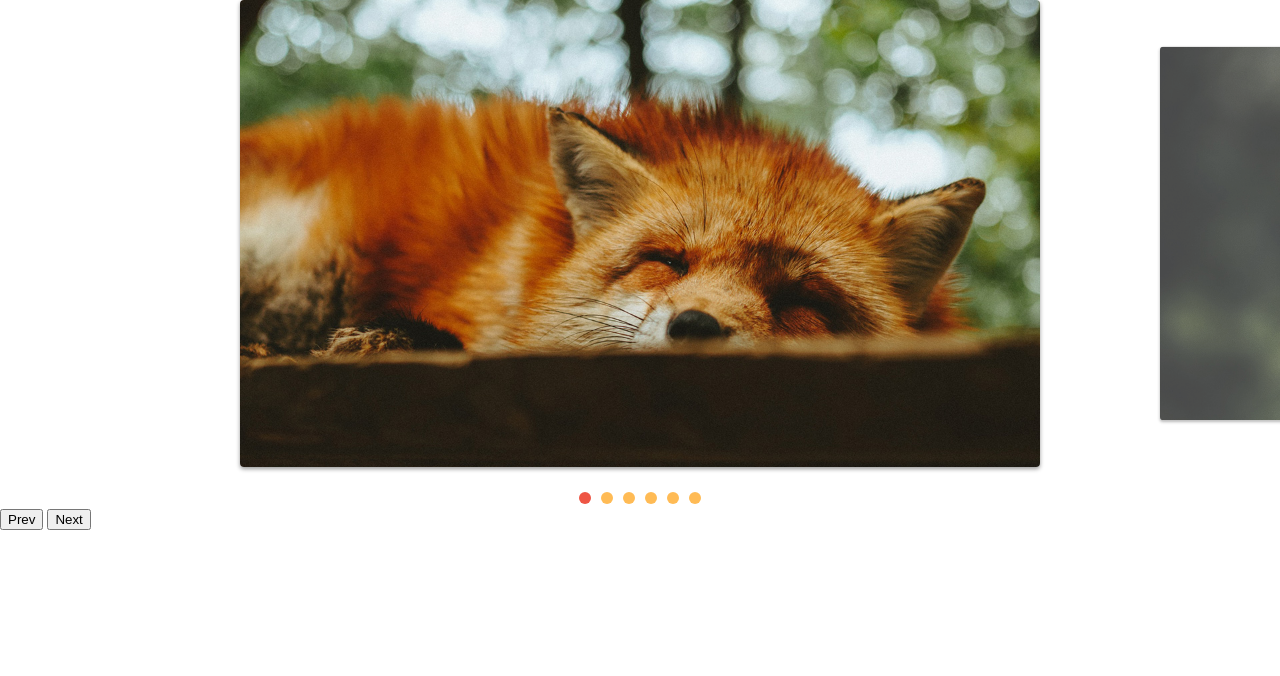
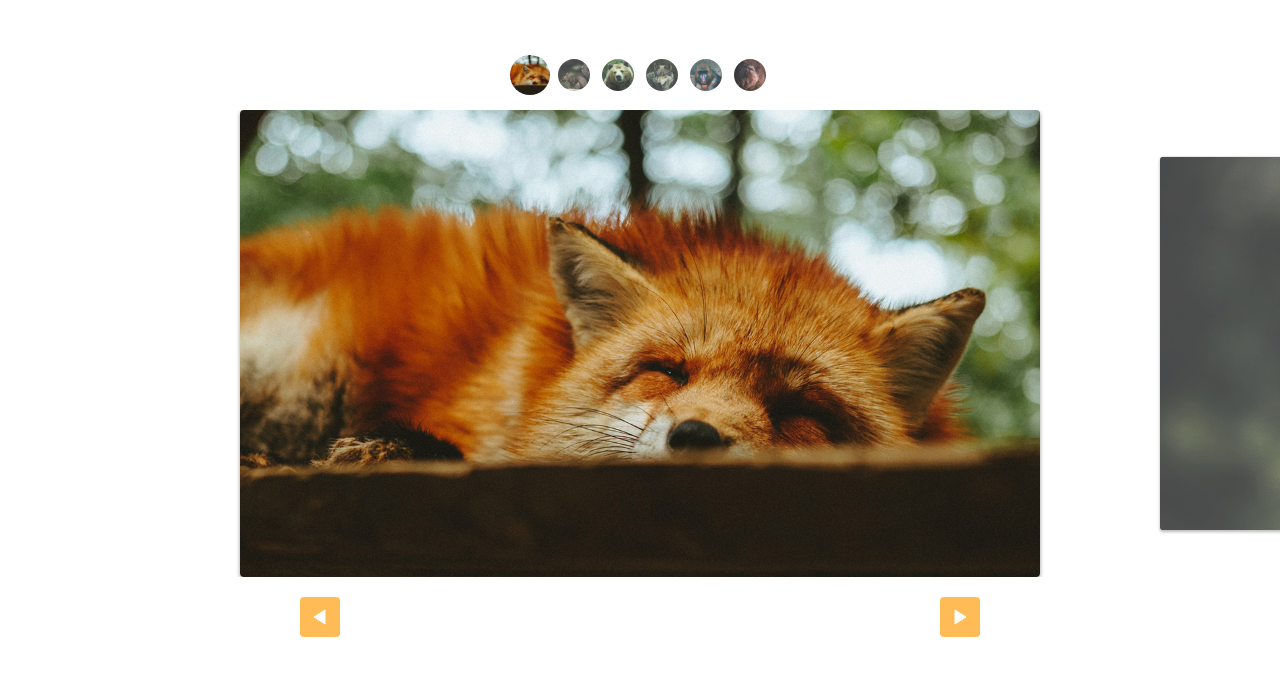
Before and after one commit to roliveirajr01/slide, a plain HTML site: page index.html in a window 1280 px wide. Drawn offline with Linux system fonts and the light colour scheme.

Commit message:
feat: custom control styled

```diff
--- a/css/style.css
+++ b/css/style.css
@@ -64,3 +64,44 @@ body {
   [data-control="slide"] li a:hover {
     background: #e54;
   }
+  .custom-control {
+    display: flex;
+    justify-content: center;
+    margin-top: 40px;
+    flex-wrap: wrap;
+  }
+  .custom-control li {
+    opacity: .8;
+    transform: scale(.8);
+    width: 40px;
+    height: 40px;
+    border-radius: 50%;
+    overflow: hidden;
+    margin: 15px 2px;
+    box-shadow: 0, 2px 2px rgb(0, 0, 0, .5);
+    transition: .3s;
+  }
+  .custom-control li.active {
+    opacity: 1;
+    transform: scale(1);
+  }
+
+  .arrow-nav {
+    display: flex;
+    justify-content: space-around;
+    margin: 20px 0;
+  }
+
+  .arrow-nav button {
+    cursor: pointer;
+    border: none;
+    border-radius: 4px;
+    color: white;
+    width: 40px;
+    height: 40px;
+    background: #fb5 url('../img/arrow.svg') center center no-repeat;
+  }
+
+  .arrow-nav button.prev {
+    transform: rotate(180deg);
+  }
--- a/index.html
+++ b/index.html
@@ -8,6 +8,14 @@
     <link rel="stylesheet" href="css/style.css">
 </head>
 <body>
+    <ul class="custom-control">
+        <li><img src="img/foto1-thumb.jpg" alt=""></li>
+        <li><img src="img/foto2-thumb.jpg" alt=""></li>
+        <li><img src="img/foto3-thumb.jpg" alt=""></li>
+        <li><img src="img/foto4-thumb.jpg" alt=""></li>
+        <li><img src="img/foto5-thumb.jpg" alt=""></li>
+        <li><img src="img/foto6-thumb.jpg" alt=""></li>
+    </ul>
     <div class="slide-wrapper">
         <ul class="slide">
             <li><img src="img/foto1.jpg" alt=""></li>
@@ -19,8 +27,8 @@
         </ul>
     </div>
     <div class="arrow-nav">
-        <button class="prev">Prev</button>
-        <button class="next">Next</button>
+        <button class="prev"></button>
+        <button class="next"></button>
     </div>
 </body>
     <script type="module" src="js/script.js"></script>
--- a/js/script.js
+++ b/js/script.js
@@ -1,9 +1,6 @@
-import { SlideNav } from './slide.js';
+import SlideNav from './slide.js';
 
 const slide = new SlideNav('.slide', '.slide-wrapper');
 slide.init();
 slide.addArrow('.prev', '.next');
-
-slide.addControl()
-
-console.log(slide);
+slide.addControl('.custom-control')
--- a/js/slide.js
+++ b/js/slide.js
@@ -146,7 +146,7 @@ export class Slide {
   }
 }
 
-export class SlideNav extends Slide {
+export default class SlideNav extends Slide {
   constructor(slide, wrapper) {
     super(slide, wrapper);
     this.bindControlEvents();
```
